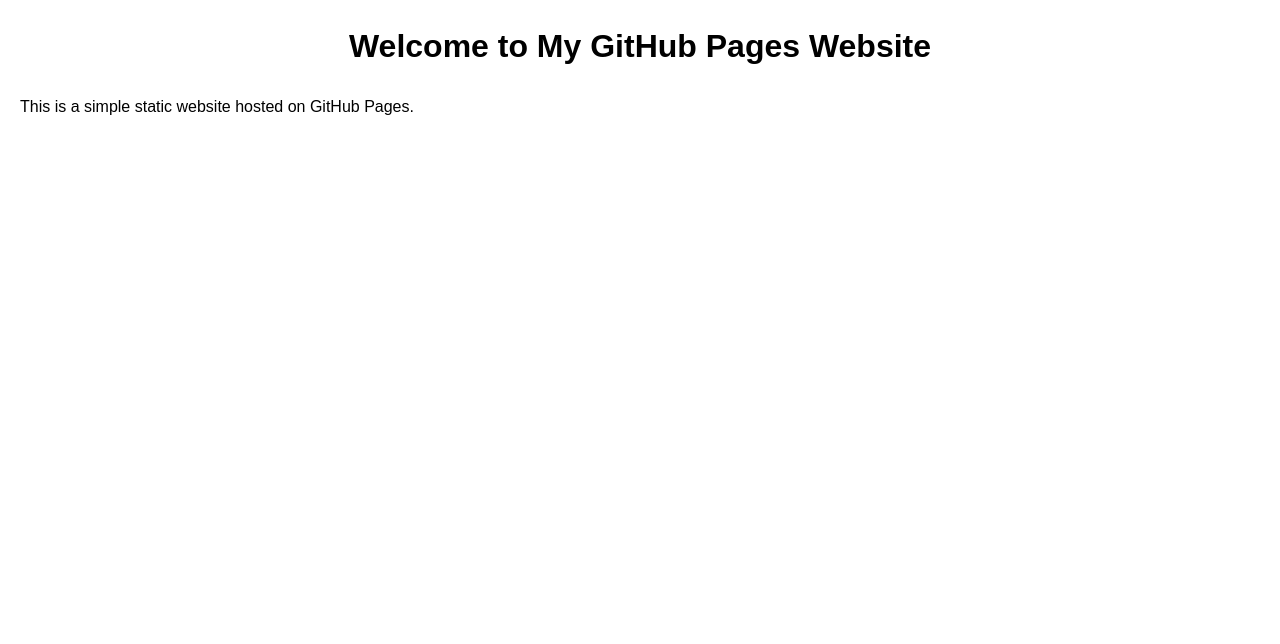
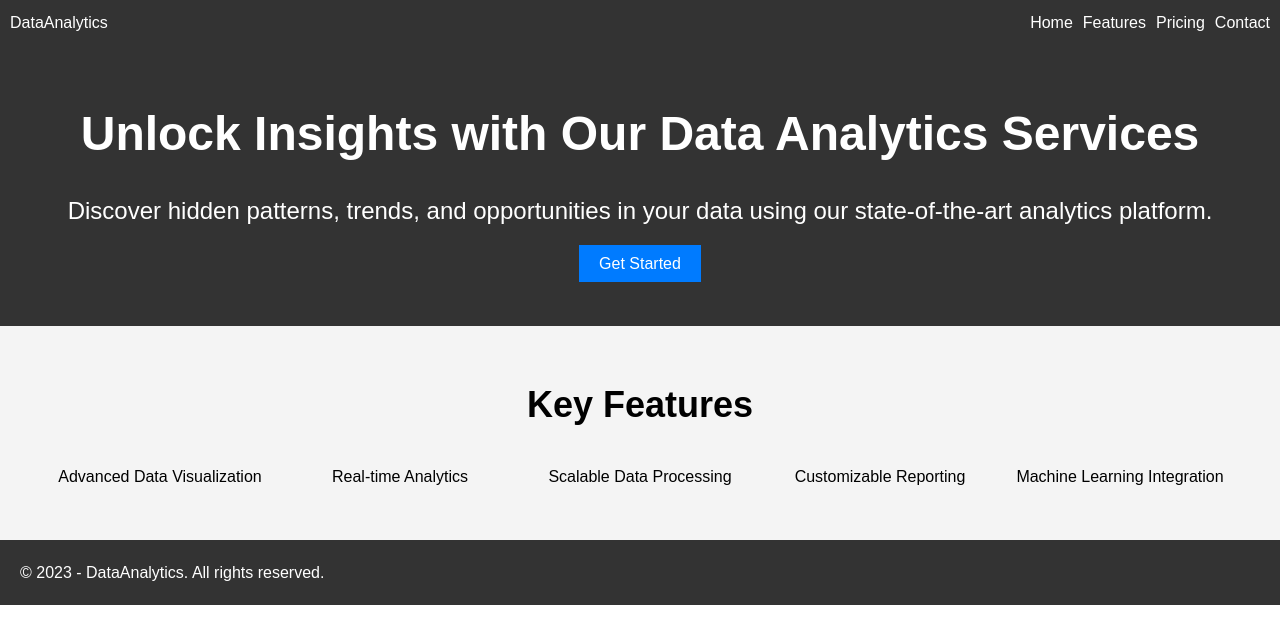
Before and after one commit to Scotopic-inc/Scotopic-labs.github.io, a plain HTML site: page index.html in a window 1280 px wide. Drawn offline with Linux system fonts and the light colour scheme.

Commit message:
landing page

```diff
--- a/index.html
+++ b/index.html
@@ -3,21 +3,43 @@
 <head>
     <meta charset="UTF-8">
     <meta name="viewport" content="width=device-width, initial-scale=1.0">
-    <style>
-    body {
-      font-family: Arial, sans-serif;
-      line-height: 1.6;
-      margin: 20px;
-    }
-
-    h1 {
-      text-align: center;
-    }
-  </style>
-    <title>My GitHub Pages Website</title>
+    <link rel="stylesheet" href="styles.css">
+    <title>Data Analytics Landing Page</title>
 </head>
 <body>
-<h1>Welcome to My GitHub Pages Website</h1>
-<p>This is a simple static website hosted on GitHub Pages.</p>
+<header>
+    <nav>
+        <a href="#" class="logo">DataAnalytics</a>
+        <ul>
+            <li><a href="#">Home</a></li>
+            <li><a href="#">Features</a></li>
+            <li><a href="#">Pricing</a></li>
+            <li><a href="#">Contact</a></li>
+        </ul>
+    </nav>
+    <section class="hero">
+        <h1>Unlock Insights with Our Data Analytics Services</h1>
+        <p>Discover hidden patterns, trends, and opportunities in your data using our state-of-the-art analytics platform.</p>
+        <a href="#" class="cta">Get Started</a>
+    </section>
+</header>
+
+<main>
+    <section class="features">
+        <h2>Key Features</h2>
+        <ul>
+            <li>Advanced Data Visualization</li>
+            <li>Real-time Analytics</li>
+            <li>Scalable Data Processing</li>
+            <li>Customizable Reporting</li>
+            <li>Machine Learning Integration</li>
+        </ul>
+    </section>
+</main>
+
+<footer>
+    <p>&copy; 2023 - DataAnalytics. All rights reserved.</p>
+</footer>
+
 </body>
 </html>
--- /dev/null
+++ b/styles.css
@@ -0,0 +1,84 @@
+* {
+  margin: 0;
+  padding: 0;
+  box-sizing: border-box;
+}
+
+body {
+  font-family: Arial, sans-serif;
+  line-height: 1.6;
+}
+
+header {
+  background-color: #333;
+  color: #fff;
+}
+
+nav {
+  display: flex;
+  justify-content: space-between;
+  padding: 10px;
+}
+
+nav ul {
+  display: flex;
+  list-style-type: none;
+}
+
+nav ul li {
+  margin-left: 10px;
+}
+
+nav a {
+  color: #fff;
+  text-decoration: none;
+}
+
+.hero {
+  padding: 50px;
+  text-align: center;
+}
+
+.hero h1 {
+  font-size: 48px;
+  margin-bottom: 20px;
+}
+
+.hero p {
+  font-size: 24px;
+  margin-bottom: 20px;
+}
+
+.cta {
+  background-color: #007bff;
+  color: #fff;
+  padding: 10px 20px;
+  text-decoration: none;
+}
+
+.cta:hover {
+  background-color: #0056b3;
+}
+
+.features {
+  background-color: #f4f4f4;
+  padding: 50px;
+  text-align: center;
+}
+
+.features h2 {
+  font-size: 36px;
+  margin-bottom: 30px;
+}
+
+.features ul {
+  list-style-type: none;
+  display: grid;
+  grid-template-columns: repeat(auto-fit, minmax(200px, 1fr));
+  gap: 20px;
+}
+
+footer {
+  background-color: #333;
+  color: #fff;
+  padding: 20px;
```
